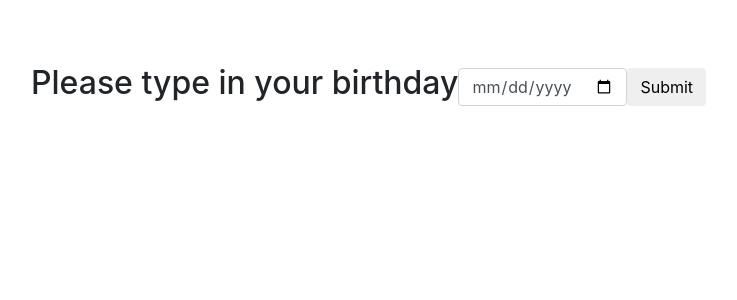
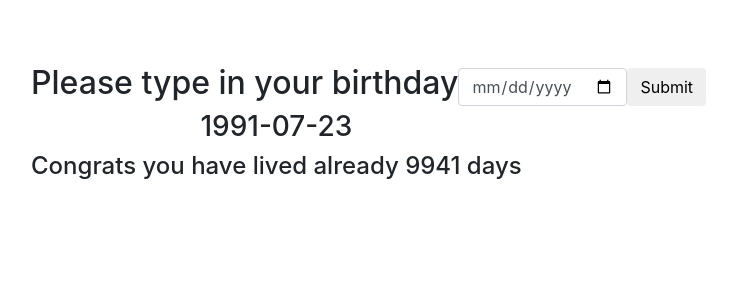
Before and after one commit to pars3c/react-learning-projects, a React (Create React App) app: page / in a window 1280 px wide. Shown: the top 300 px of the page, without its empty margins (33-770 px from the left). Built offline with nearby package versions, Linux system fonts and the light colour scheme.

Commit message:
Age Teller Complete

```diff
--- /dev/null
+++ b/src/components/AgeStats.js
@@ -0,0 +1,22 @@
+import React, { Component } from 'react';
+
+class AgeStats extends Component {
+    timeSince(date) {
+        let today = new Date().getTime();
+        let other_date = new Date(date).getTime();
+        let difference = Math.abs(today - other_date);
+        let days = Math.floor(difference / (1000*3600*24))
+        return `${days} days`
+    }
+    render() {
+
+        return (
+            <div>
+                <h3>{this.props.date}</h3>
+                <h4>Congrats you have lived already {this.timeSince(this.props.date)}</h4>
+            </div>
+        )
+    }
+}
+
+export default AgeStats;
--- a/src/components/App.js
+++ b/src/components/App.js
@@ -1,15 +1,18 @@
 import React, { Component } from 'react';
 import { Form, FormControl, Button } from 'react-bootstrap';
+import AgeStats from './AgeStats';
 import './App.css'
 class App extends Component {
     constructor(){
         super();
         this.state = {
             newDate: '',
+            birthDay: '1991-07-23',
         }
     }
     changeBirthday() {
         console.log(this.state);
+        this.setState({ birthDay: this.state.newDate })
     }
     render(){
         return (
@@ -25,6 +28,8 @@ class App extends Component {
                     <Button
                     onClick={() => this.changeBirthday()}
                     >Submit</Button>
+
+                    <AgeStats date={this.state.birthDay}/>
                 </Form>
             </div>
 
```
